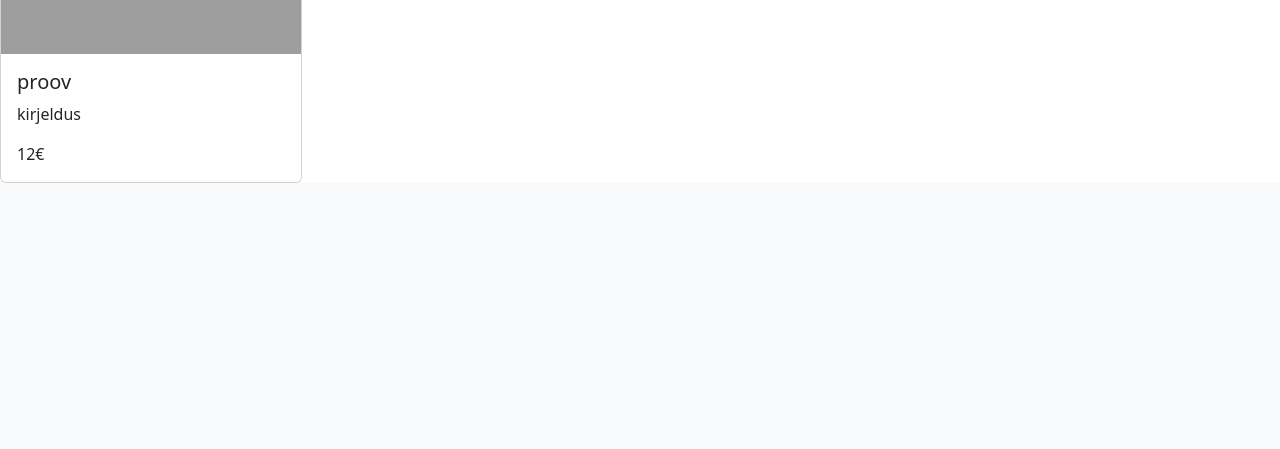
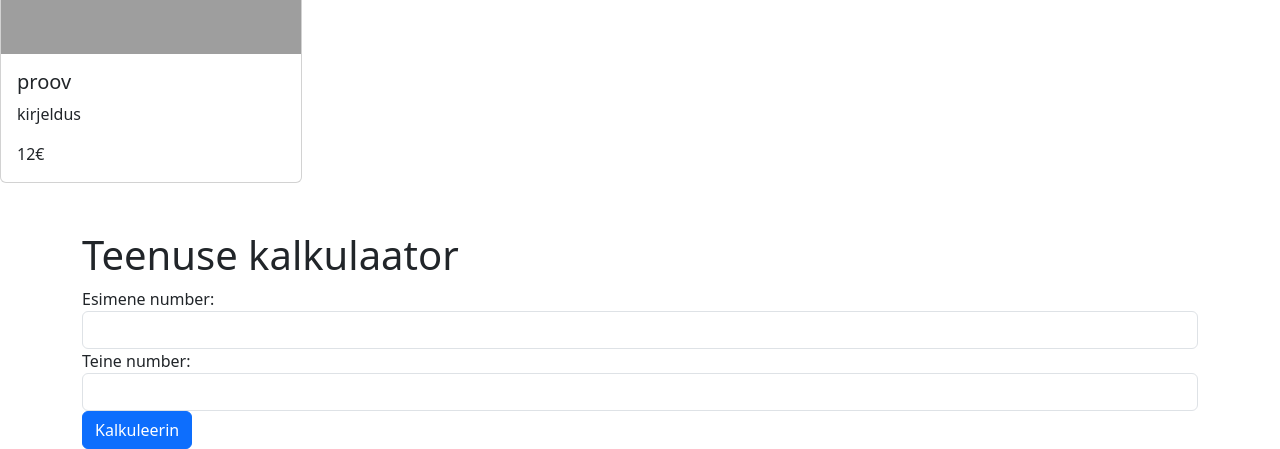
Before and after one commit to ocrHeiki/HKHK, a PHP site: page /03.php?page=services in a window 1280 px wide. Shown: the part 3021-3470 px from the top of the page. Before the commit the page ends 3204 px from the top, so only its background shows below. Run offline with PHP 8.4, Linux system fonts and the light colour scheme; grey boxes are pictures that could not be loaded.

Commit message:
Add files via upload

```diff
--- a/services.php
+++ b/services.php
@@ -64,3 +64,18 @@ if (isset($_GET['nimetus'])) {
 ?>
 
 </div>
+
+<div class="container mt-5">
+        <h1>Teenuse kalkulaator</h1>
+        <form action="service.php" method="post">
+            <div class="form-group">
+                <label for="number1">Esimene number:</label>
+                <input type="number" class="form-control" id="number1" name="number1" required>
+            </div>
+            <div class="form-group">
+                <label for="number2">Teine number:</label>
+                <input type="number" class="form-control" id="number2" name="number2" required>
+            </div>
+            <button type="submit" class="btn btn-primary">Kalkuleerin</button>
+        </form>
+    </div>
```
Also changed, not shown: service.php (added, +59 -0 lines).
